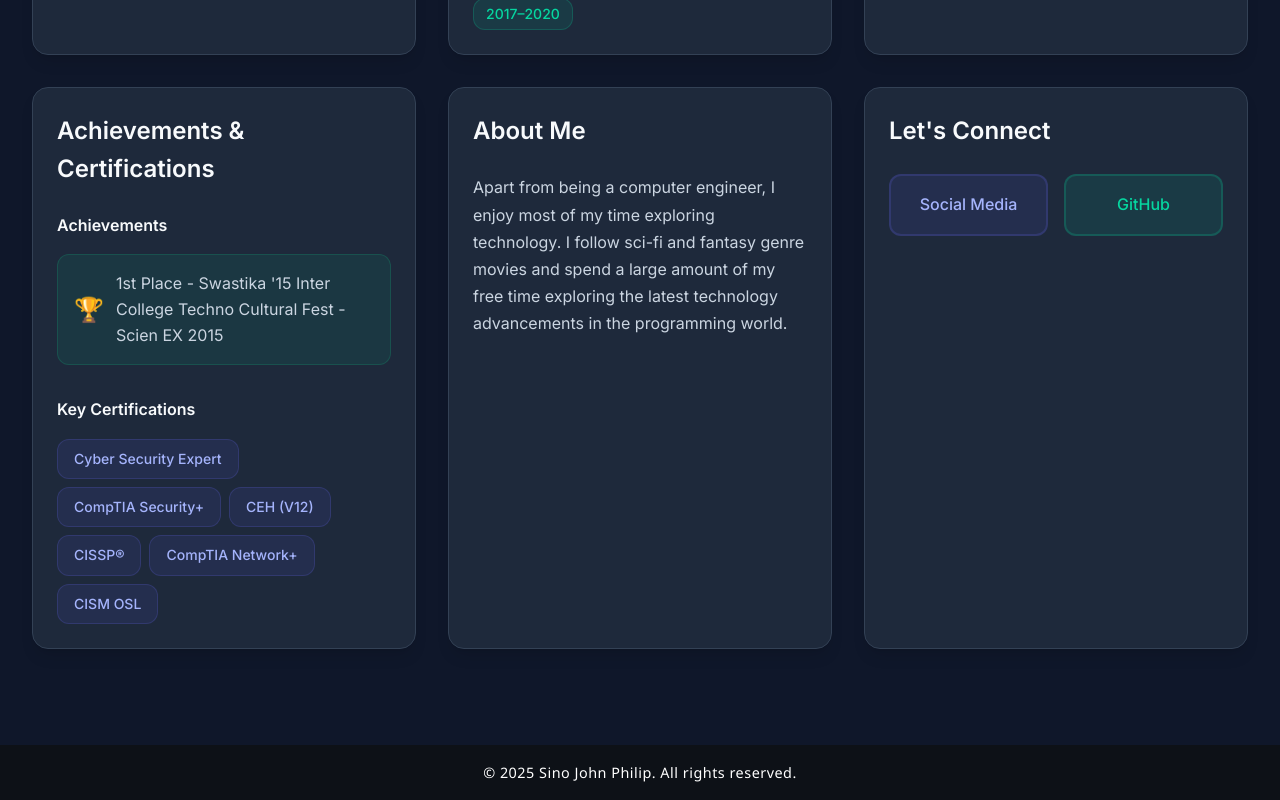
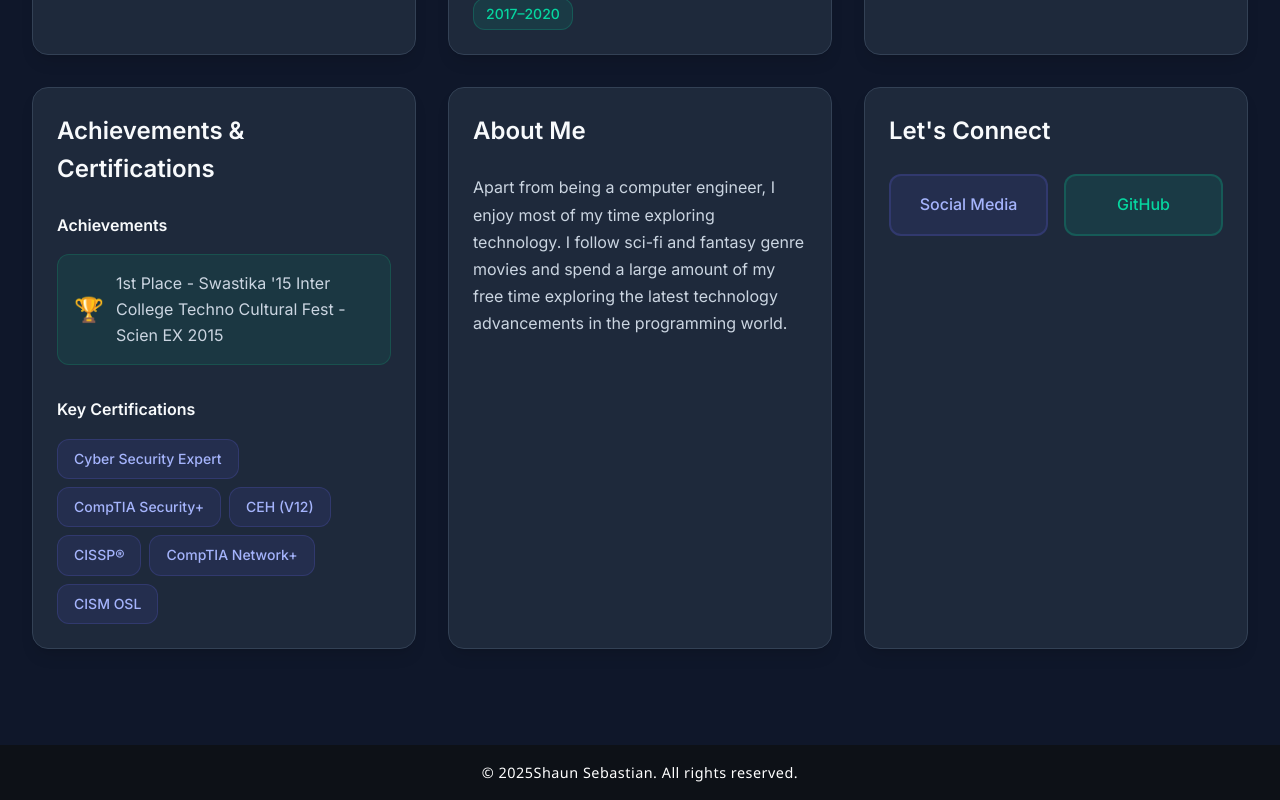
Before and after one commit to farwaytechnologies/shaunsebastian-web, a React (Vite) app in the folder frontend/: page / in a window 1280 px wide. Shown: the part 1885-2685 px from the top of the page. Built offline with nearby package versions, Linux system fonts and the light colour scheme.

Commit message:
Initial commit

```diff
--- a/frontend/src/Components/Footer.jsx
+++ b/frontend/src/Components/Footer.jsx
@@ -4,7 +4,7 @@ import '../Styles/ComponentStyle/Footer.css';
 function Footer() {
   return (
     <footer className="footer-container">
-      <p className="footer-text">© {new Date().getFullYear()} Sino John Philip. All rights reserved.</p>
+      <p className="footer-text">© {new Date().getFullYear()}Shaun Sebastian. All rights reserved.</p>
     </footer>
   );
 }
```
